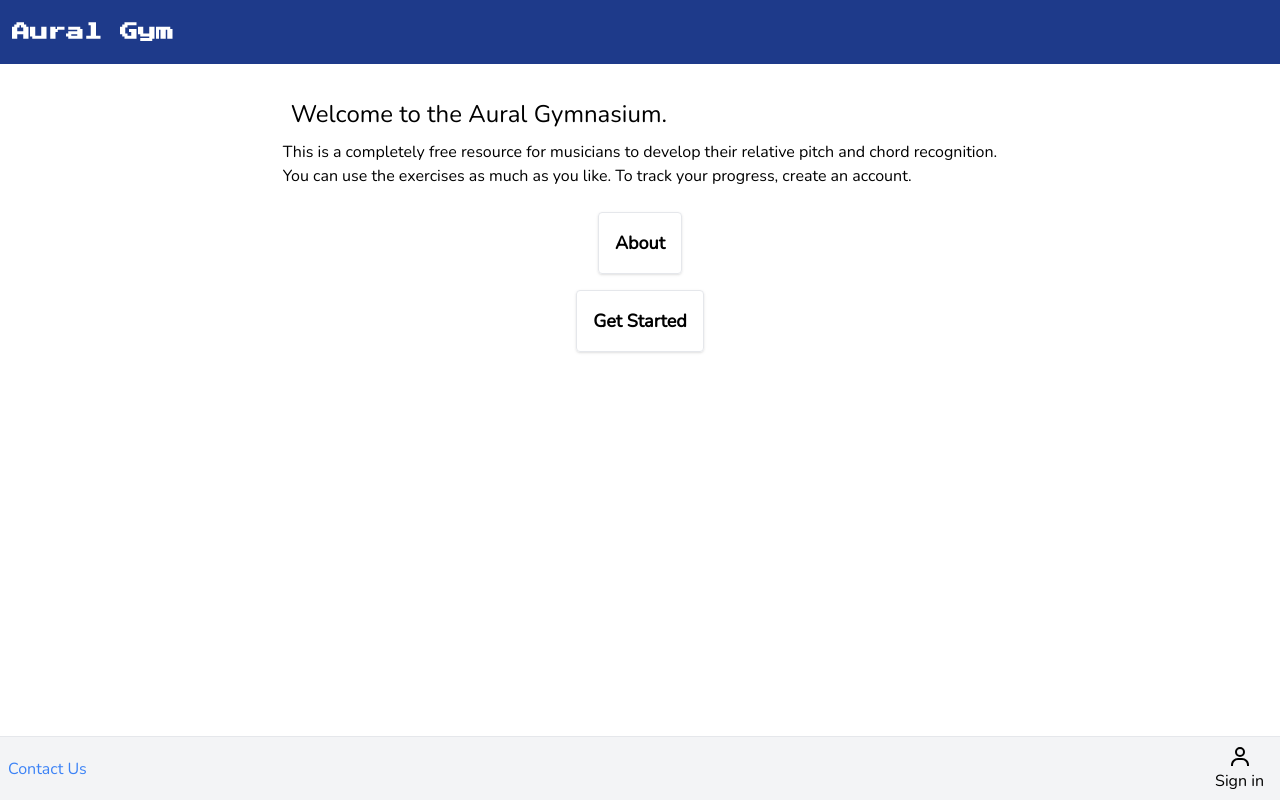
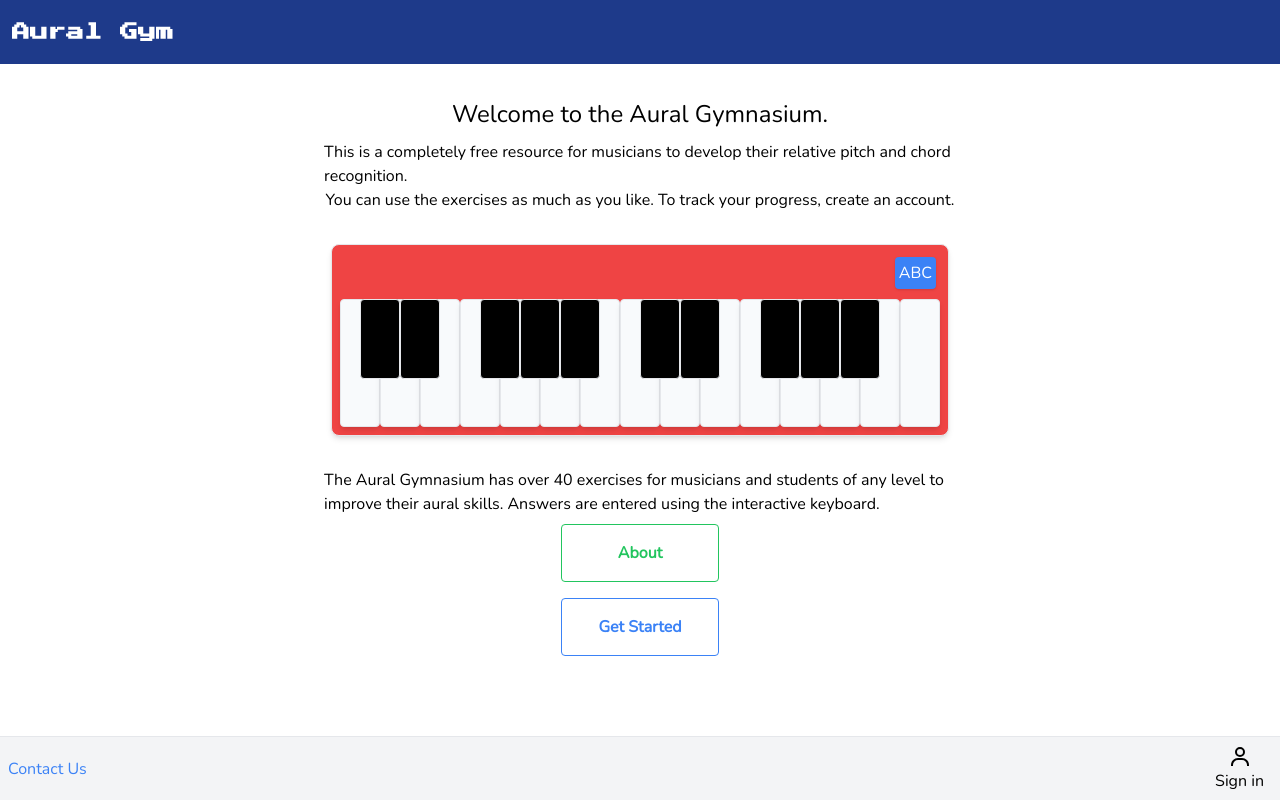
Before and after one commit to danmolloy/music-ed, a Next.js app: page / in a window 1280 px wide. Built offline with nearby package versions, Linux system fonts and the light colour scheme; no server answers; a web font is replaced by a local one.

Commit message:
styled index page

```diff
--- a/components/homeTile.js
+++ b/components/homeTile.js
@@ -3,11 +3,9 @@ import Link from "next/link";
 export default function HomeTile({tileLink, title}) {
   return (
     <Link href={tileLink}>
-      <div className="home-link">
-        <p >
+      <button className="home-link">
           {title}
-        </p>
-      </div>
+      </button>
     </Link>
   )
 }
--- a/pages/index.js
+++ b/pages/index.js
@@ -1,6 +1,6 @@
 import Link from 'next/link'
-import HomeTile from '../components/homeTile'
 import Layout from '../components/layout'
+import Piano from '../components/piano'
 
 export default function Home() {
 
@@ -18,8 +18,26 @@ export default function Home() {
         </p>
         {/* <p>Students and teachers can also link accounts, so their progress can be followed.</p> */}
       </div>
-      <HomeTile tileLink="/about" title="About"/>
-      <HomeTile tileLink="/exercises" title="Get Started"/>
+      <Piano
+          lowestNote={"C4"}
+          highestNote={"C6"}
+          submitAnswer={e => {return;}}
+          playTones={true}
+          startingNote={null}
+          correctAnswer={null}/>
+      <div className='home-blurb'>
+        <p>The Aural Gymnasium has over 40 exercises for musicians and students of any level to improve their aural skills. Answers are entered using the interactive keyboard.</p>
+        <Link href={"/about"}>
+          <button className='home-link text-green-500 border-green-500 hover:bg-green-50 active:bg-white'>
+          About
+          </button>
+        </Link>
+        <Link href={"/exercises"}>
+          <button className='home-link text-blue-500 border-blue-500 hover:bg-blue-50 active:bg-white'>
+          Get Started
+          </button>
+        </Link>
+      </div>
     </Layout>
   )
 }
--- a/styles/globals.css
+++ b/styles/globals.css
@@ -53,13 +53,10 @@
 
   /* Home */
   .home-link {
-    @apply rounded border  shadow p-4 m-2 font-extrabold text-lg text-center hover:bg-blue-50 active:bg-blue-100 hover:cursor-pointer
-  }
-  .home-tile {
-    @apply shadow w-full p-4 m-2 lg:w-1/2 hover:bg-blue-50 active:bg-blue-100 hover:cursor-pointer
+    @apply w-1/3 lg:w-1/4 rounded border p-4 m-2 font-extrabold text-center hover:bg-blue-50 active:bg-blue-100 hover:cursor-pointer
   }
   .home-blurb {
-    @apply m-4
+    @apply m-4 w-screen md:w-1/2 flex flex-col items-center
   }
 
   .menu {
```
